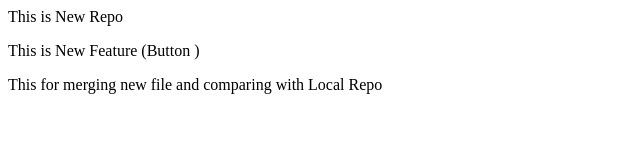
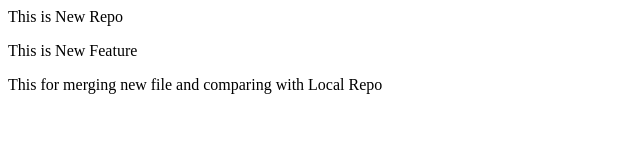
Before and after one commit to maheshmena/Localrepo, a plain HTML site: page index.html in a window 1280 px wide. Shown: the full height of the page, 0-640 px from the left. Drawn offline with Linux system fonts and the light colour scheme.

Commit message:
Delete data

```diff
--- a/index.html
+++ b/index.html
@@ -1,5 +1,5 @@
 <p> This is New Repo </p>
 
-<p> This is New Feature (Button )</p>
+<p> This is New Feature</p>
 
 <p> This for merging new file and comparing with Local Repo </p>
```
